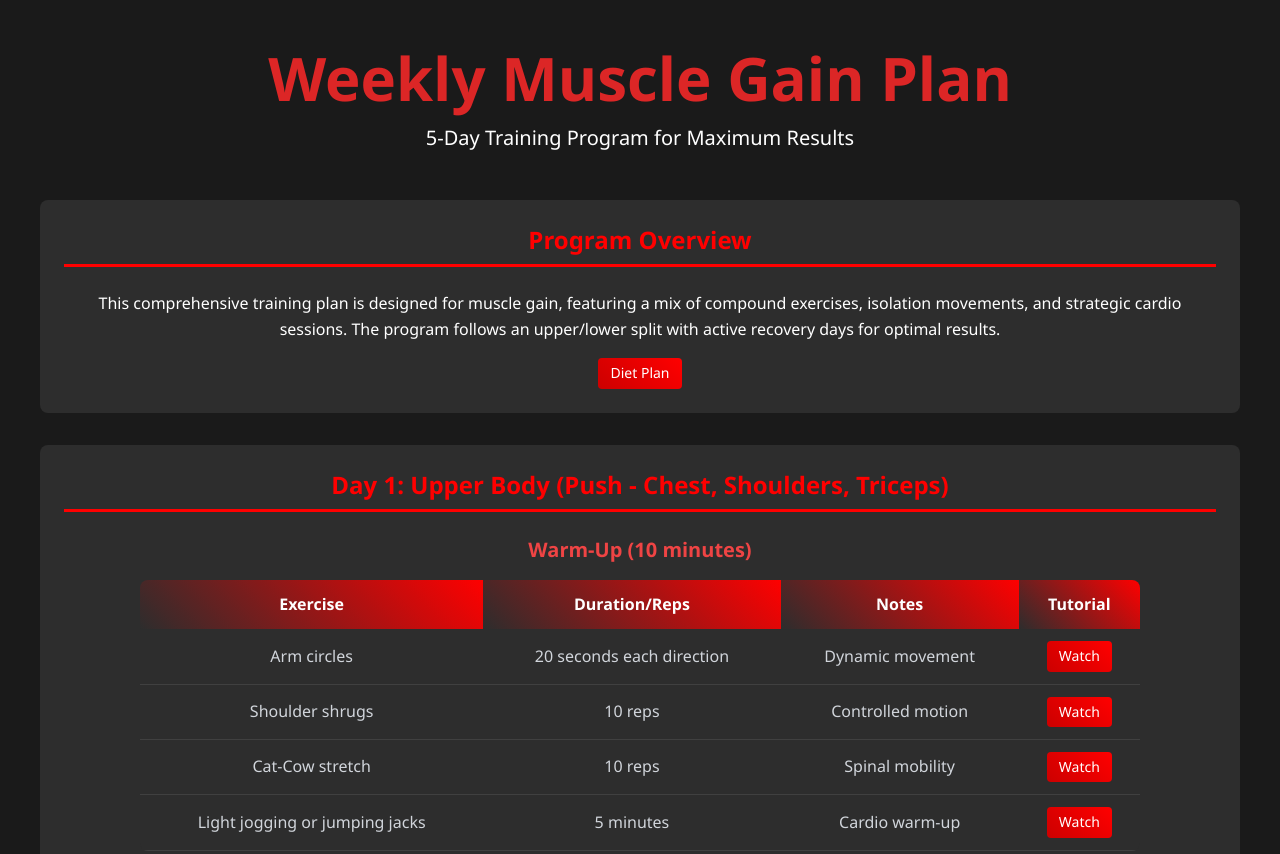
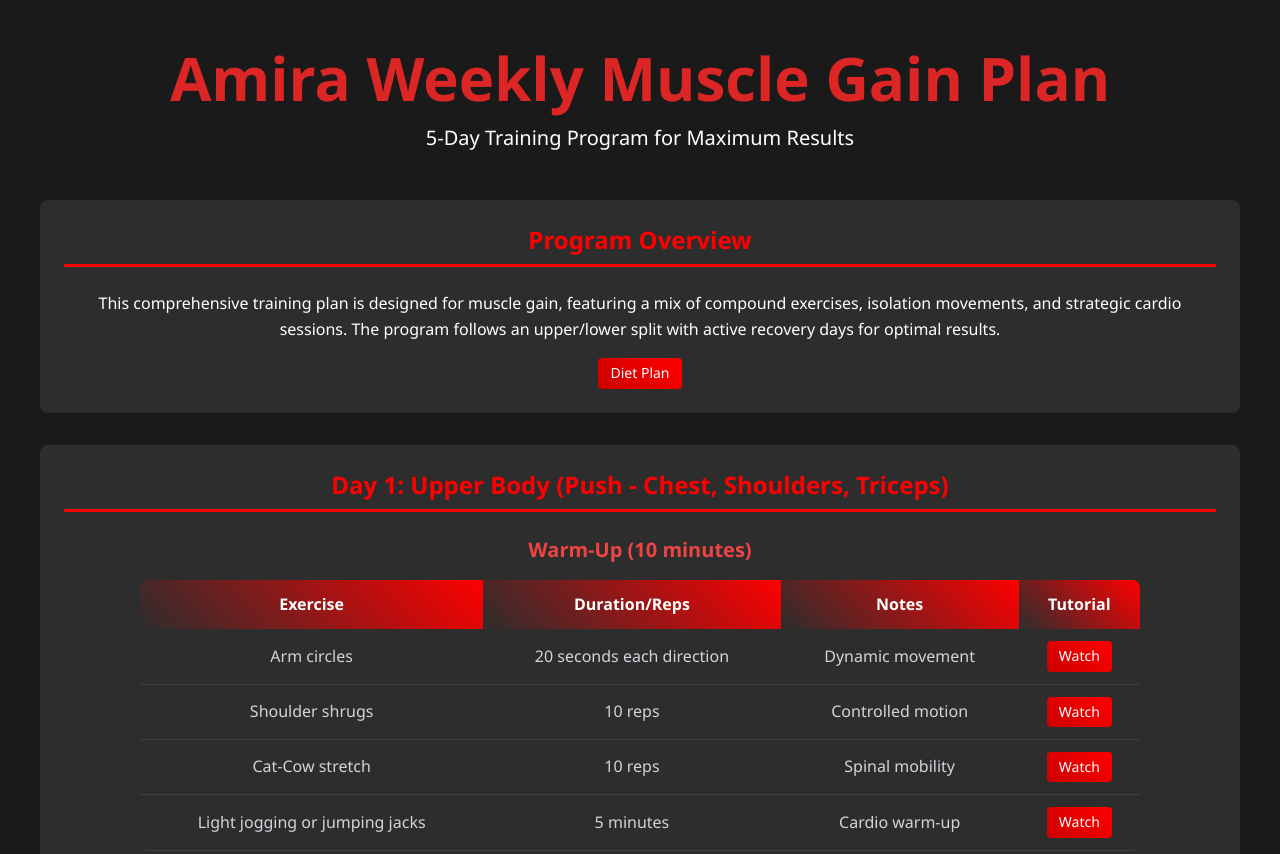
Before and after one commit to egogym/amira_trainingplan_ego, a plain HTML site: page index.html in a window 1280 px wide. Shown: the top 854 px of the page. Drawn offline with nearby package versions, Linux system fonts and the light colour scheme.

Commit message:
Update index.html

```diff
--- a/index.html
+++ b/index.html
@@ -92,7 +92,7 @@
 <body>
     <!-- Header -->
     <header class="py-12">
-        <h1 class="text-6xl font-bold mb-4 text-red-600">Weekly Muscle Gain Plan</h1>
+        <h1 class="text-6xl font-bold mb-4 text-red-600">Amira Weekly Muscle Gain Plan</h1>
         <p class="text-xl">5-Day Training Program for Maximum Results</p>
     </header>
 
```
